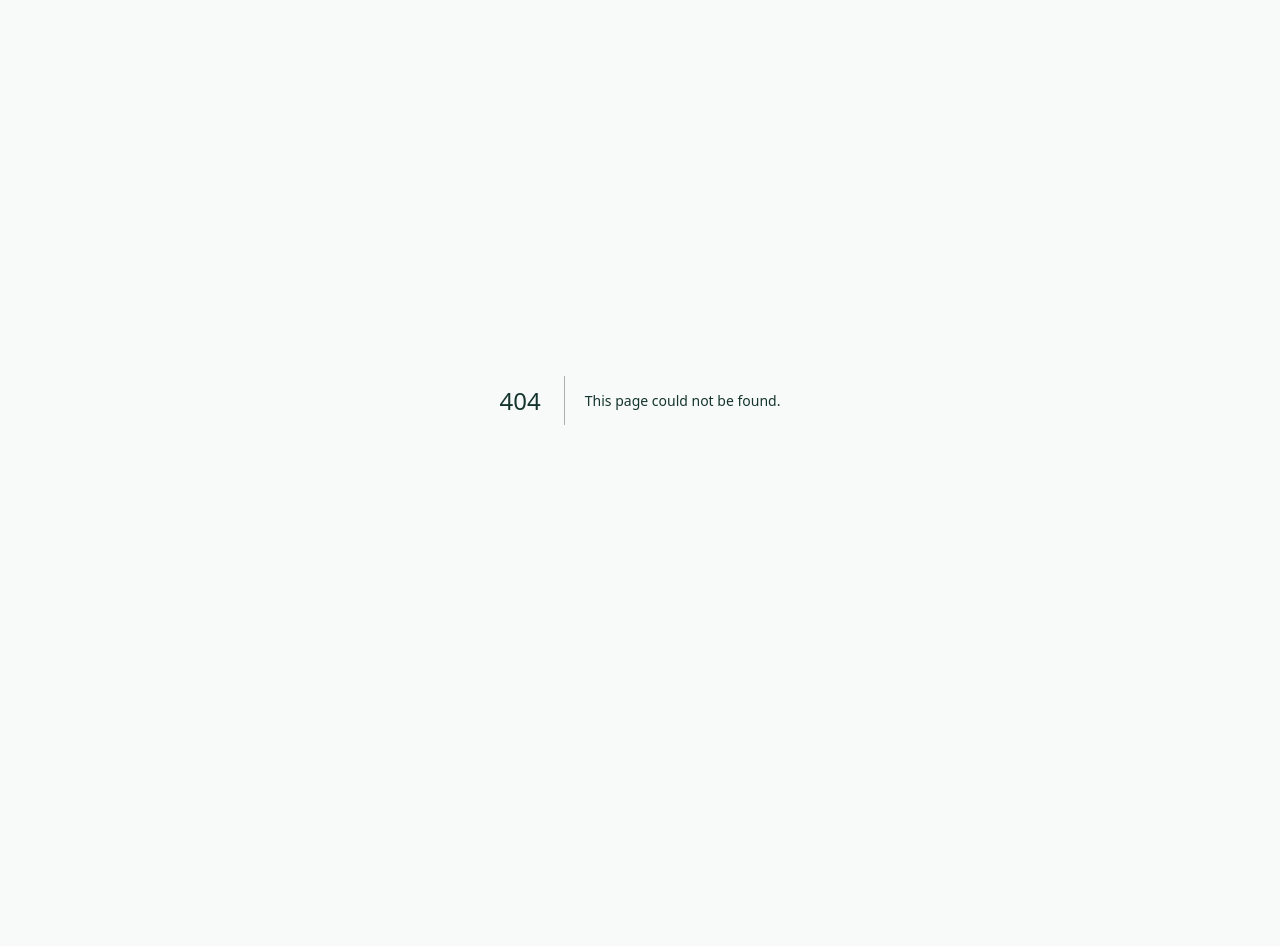
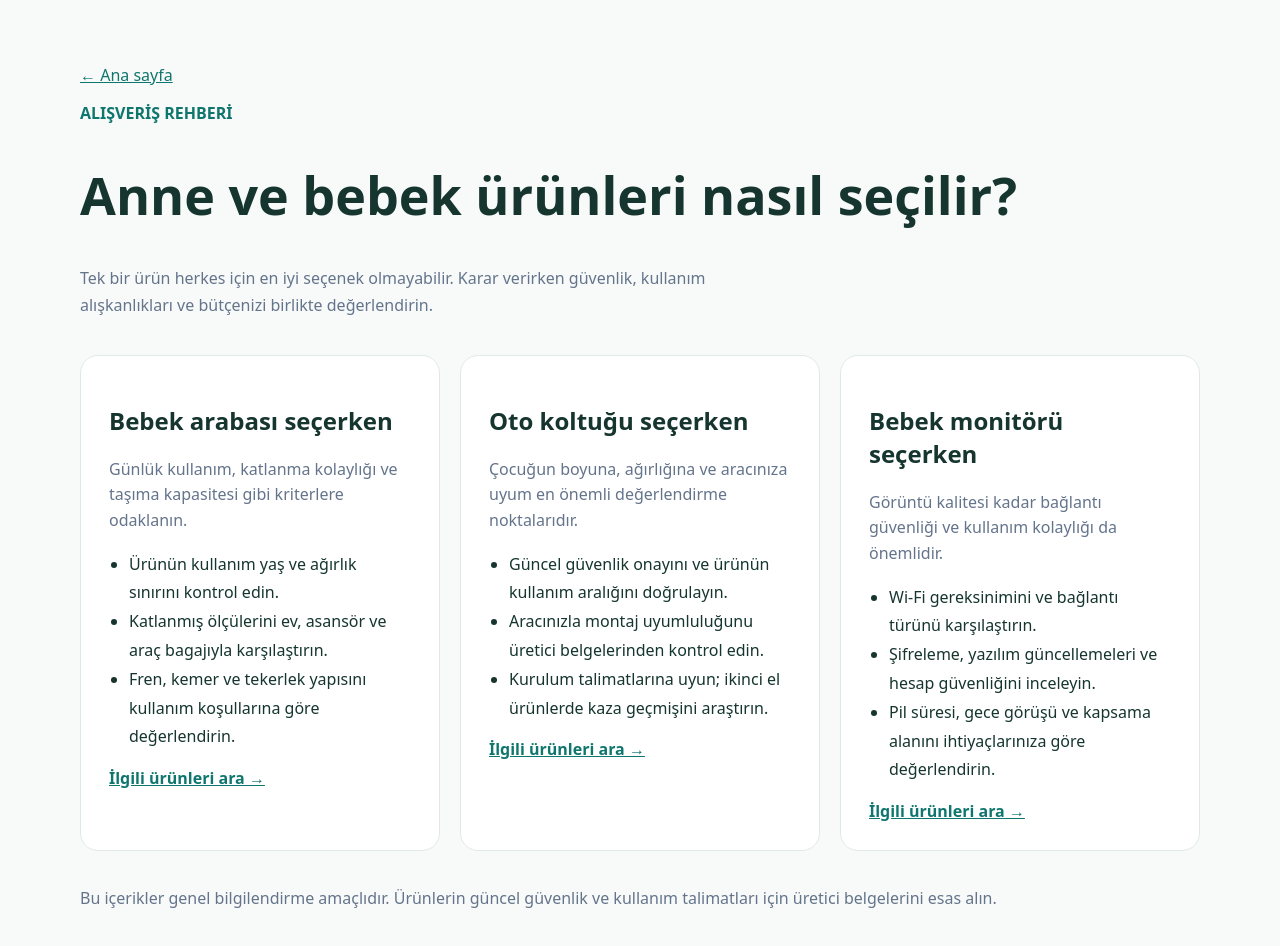
Before and after one commit to muratbalcif/eniyisinibul, a Next.js app in the folder apps/web/: page /rehber in a window 1280 px wide. Before the commit this address had no page. Shown: the top 946 px of the page. Before the commit the page ends 800 px from the top, so only its background shows below. Built offline with nearby package versions, Linux system fonts and the light colour scheme.

Commit message:
feat: publish editorial baby product buying guide

```diff
--- /dev/null
+++ b/apps/web/app/rehber/page.tsx
@@ -0,0 +1,24 @@
+import Link from 'next/link';
+import type { Metadata } from 'next';
+export const metadata: Metadata = { title: 'Anne ve Bebek Satın Alma Rehberi', description: 'Bebek arabası, oto koltuğu ve bebek monitörü seçerken değerlendirilmesi gereken temel özellikler.' };
+const guides = [
+  { title: 'Bebek arabası seçerken', slug: 'bebek-arabasi', intro: 'Günlük kullanım, katlanma kolaylığı ve taşıma kapasitesi gibi kriterlere odaklanın.', points: ['Ürünün kullanım yaş ve ağırlık sınırını kontrol edin.', 'Katlanmış ölçülerini ev, asansör ve araç bagajıyla karşılaştırın.', 'Fren, kemer ve tekerlek yapısını kullanım koşullarına göre değerlendirin.'] },
+  { title: 'Oto koltuğu seçerken', slug: 'oto-koltugu', intro: 'Çocuğun boyuna, ağırlığına ve aracınıza uyum en önemli değerlendirme noktalarıdır.', points: ['Güncel güvenlik onayını ve ürünün kullanım aralığını doğrulayın.', 'Aracınızla montaj uyumluluğunu üretici belgelerinden kontrol edin.', 'Kurulum talimatlarına uyun; ikinci el ürünlerde kaza geçmişini araştırın.'] },
+  { title: 'Bebek monitörü seçerken', slug: 'bebek-monitoru', intro: 'Görüntü kalitesi kadar bağlantı güvenliği ve kullanım kolaylığı da önemlidir.', points: ['Wi-Fi gereksinimini ve bağlantı türünü karşılaştırın.', 'Şifreleme, yazılım güncellemeleri ve hesap güvenliğini inceleyin.', 'Pil süresi, gece görüşü ve kapsama alanını ihtiyaçlarınıza göre değerlendirin.'] },
+];
+export default function GuidePage() {
+  return <main style={{ maxWidth: 1120, margin: 'auto', padding: '48px 24px', color: '#15352e' }}>
+    <p><Link href="/" style={{ color: '#0f766e' }}>← Ana sayfa</Link></p>
+    <p style={{ color: '#0f766e', fontWeight: 700 }}>ALIŞVERİŞ REHBERİ</p>
+    <h1 style={{ fontSize: 'clamp(34px,5vw,52px)' }}>Anne ve bebek ürünleri nasıl seçilir?</h1>
+    <p style={{ color: '#64748b', lineHeight: 1.7, maxWidth: 720 }}>Tek bir ürün herkes için en iyi seçenek olmayabilir. Karar verirken güvenlik, kullanım alışkanlıkları ve bütçenizi birlikte değerlendirin.</p>
+    <section style={{ display: 'grid', gridTemplateColumns: 'repeat(auto-fit,minmax(280px,1fr))', gap: 20, marginTop: 36 }}>
+      {guides.map(guide => <article key={guide.slug} style={{ padding: 28, background: '#fff', border: '1px solid #e0eae5', borderRadius: 18 }}>
+        <h2 style={{ fontSize: 24 }}>{guide.title}</h2><p style={{ color: '#64748b', lineHeight: 1.6 }}>{guide.intro}</p>
+        <ul style={{ paddingLeft: 20, lineHeight: 1.8 }}>{guide.points.map(point => <li key={point}>{point}</li>)}</ul>
+        <Link href={'/urunler?q=' + encodeURIComponent(guide.slug.replaceAll('-', ' '))} style={{ color: '#0f766e', fontWeight: 700 }}>İlgili ürünleri ara →</Link>
+      </article>)}
+    </section>
+    <p style={{ marginTop: 36, color: '#64748b' }}>Bu içerikler genel bilgilendirme amaçlıdır. Ürünlerin güncel güvenlik ve kullanım talimatları için üretici belgelerini esas alın.</p>
+  </main>;
+}
```
